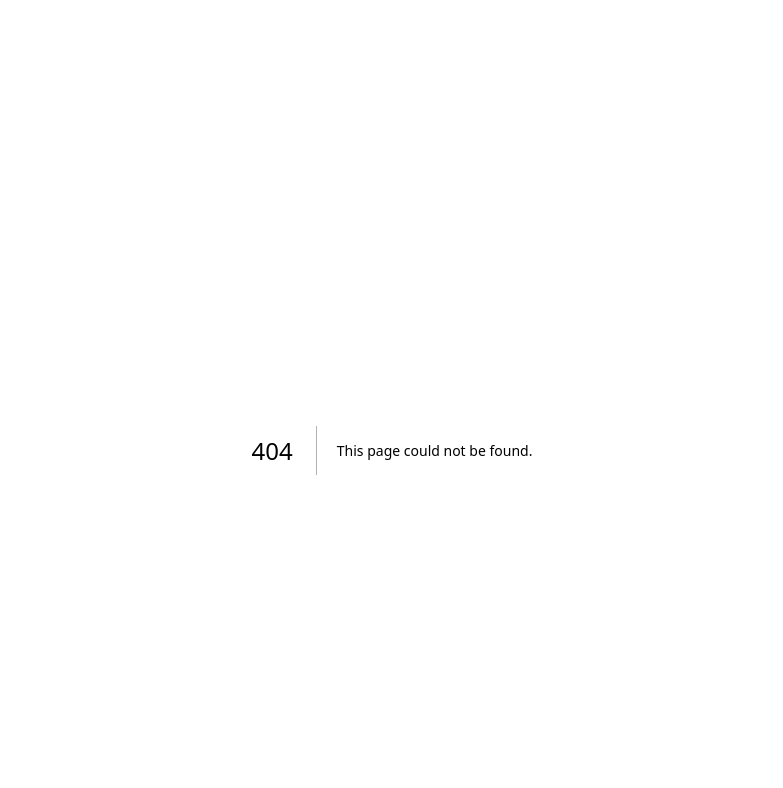
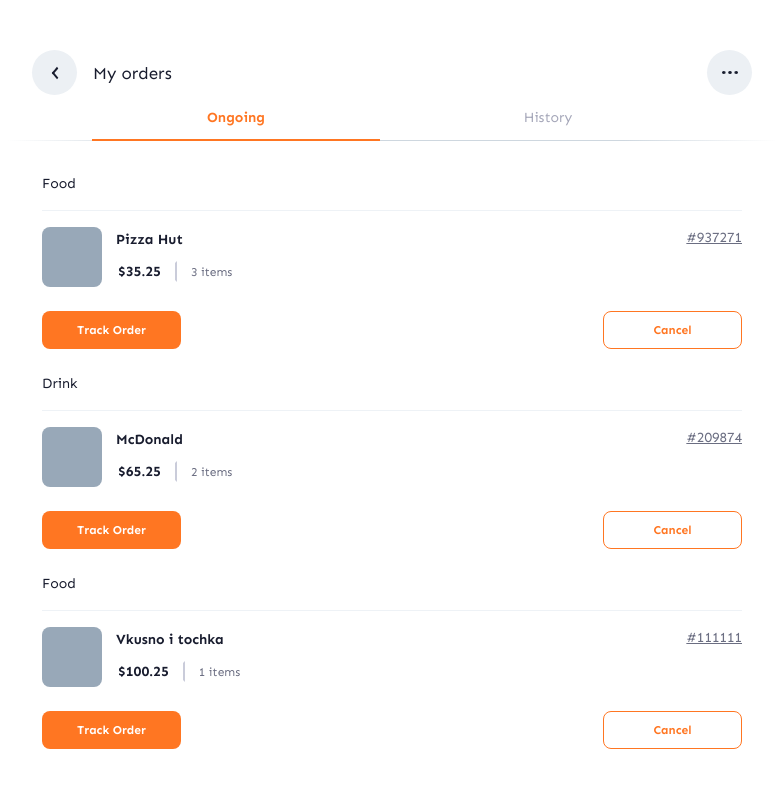
Before and after one commit to att-dot/food-delivery-app, a Next.js app: page /orders/ongoing in a window 1280 px wide. Before the commit this address had no page. Shown: the top 788 px of the page, without its empty margins (248-1031 px from the left). Built offline with nearby package versions, Linux system fonts and the light colour scheme.

Commit message:
ongoing page finished

```diff
--- /dev/null
+++ b/src/app/orders/history/page.tsx
@@ -0,0 +1,6 @@
+
+export default function history() {
+    return <>
+    sdsds
+    </>
+};
--- a/src/app/orders/layout.tsx
+++ b/src/app/orders/layout.tsx
@@ -1,12 +1,42 @@
+"use client";
+
+import Image from "next/image";
 import GoBack from "../ui/GoBack";
+import { usePathname } from "next/navigation";
+import OrdersNavLink from "../ui/ordersPart/OrdersNavLink";
+import "./orders.css";
 
-export default function layout(params) {
+export default function layout({ children }: { children: React.ReactNode }) {
+  const pathname = usePathname();
+  console.log(pathname);
   return (
     <>
-      <header>
-        <GoBack />
+      <header className=" grid grid-cols-2 grid-rows-2 border-b-[1px]  border-b-[#CED7DF] w-[100vw] md-line-bg md:border-b-transparent md:w-[768px] pr-[24px] pl-[24px] box-border">
+        <div className="flex gap-[min(5%,16px)] items-center ">
+          <GoBack />
+          <h1 className="leading-[22px] font-normal text-[17px] text-[#181C2E] ">
+            My orders
+          </h1>
+        </div>
+        <button
+          type="button"
+          title="more options"
+          tabIndex={0}
+          onClick={() => {}}
+          className="w-[45px] h-[45px] bg-[#ECF0F4] justify-self-end rounded-4xl flex justify-center items-center cursor-pointer hover:scale-110 active:scale-95 transition-transform"
+        >
+          <Image
+            src={"/restaurants/More.png"}
+            width={16}
+            height={2}
+            alt=""
+            className=" "
+          />
+        </button>
 
+        <OrdersNavLink className="col-span-2 self-end" />
       </header>
+      <main className="w-full pt-[32px] max-w-[700px]">{children}</main>
     </>
   );
 }
--- /dev/null
+++ b/src/app/orders/ongoing/page.tsx
@@ -0,0 +1,9 @@
+import OngoingMain from "@/app/ui/ordersPart/ongoing/OngoingMain";
+
+export default function ongoing() {
+  return (
+    <>
+      <OngoingMain />
+    </>
+  );
+}
--- /dev/null
+++ b/src/app/orders/orders.css
@@ -0,0 +1,20 @@
+
+.red {
+  background-color: red;
+}
+
+@media (width > 760px) {
+  .md-line-bg {
+    border-image: linear-gradient(
+        to right,
+        #ced7df00 0%,
+        #ced7df 20%,
+        #ced7df 80%,
+        #ced7df00 100%
+      )
+      1;
+    border-radius: 5px; /* this doesn't work */
+    border-bottom-width: 1px;
+    border-style: solid;
+  }
+}
--- a/src/app/ui/onboarding/Button.tsx
+++ b/src/app/ui/onboarding/Button.tsx
@@ -6,17 +6,21 @@
   textContent,
   disabled = false,
   children,
+  textColorCSS,
+  functionalCSS,
 }: {
   onClick?: () => void;
   className?: string;
   textContent?: string;
   disabled?: boolean;
   children?: React.ReactNode;
+  textColorCSS?: string;
+  functionalCSS?: string;
 }) {
   const classNameOnDisabled =
     " bg-[#a0a0a0] active:outline-0 active:bg-[#a0a0a0] outline-0 active:opacity-[90%] hover:bg-[#a0a0a1] text-[#00000050]";
   const defaultClassName =
-    " text-white bg-[#FF7622] hover:bg-[#ff883e] active:outline-3 active:bg-[#ffffff] outline-[#FF7622] active:text-black transition-colors ";
+    " bg-[#FF7622] hover:bg-[#ff883e] active:outline-3 active:bg-[#ffffff] outline-[#FF7622] active:text-black transition-colors ";
   return (
     <button
       type="submit"
@@ -24,7 +28,12 @@
       className={
         "w-80 h-16 box-border font-bold  rounded-2xl " +
         className +
-        (disabled ? classNameOnDisabled : defaultClassName)
+        (textColorCSS ? " " + textColorCSS + " " : " text-white ") +
+        (disabled
+          ? classNameOnDisabled
+          : functionalCSS
+            ? functionalCSS
+            : defaultClassName)
       }
       {...(disabled ? { disabled: true } : {})}
     >
--- /dev/null
+++ b/src/app/ui/ordersPart/OrdersNavLink.tsx
@@ -0,0 +1,46 @@
+"use client";
+import { usePathname } from "next/navigation";
+import Link from "next/link";
+import "./style.scss";
+export default function OrdersNavLink({
+  className = "",
+}: {
+  className?: string;
+}) {
+  const pathname = usePathname();
+  const curPageStyle =
+    " text-[#FF7622] font-bold  border-b-0 border-[#FF7622] chosen ";
+
+  return (
+    <nav
+      className={
+        " w-full max-w-[600px] justify-self-center p-[0px_auto] grid grid-cols-2 grid-rows-[33px] text-center gap-[24px]  box-border " +
+        (pathname === "/orders/ongoing" ? " navOngoing " : " navHistory ") +
+        className
+      }
+    >
+      <Link
+        href={"./ongoing"}
+        className={
+          "ongoing w-full transition-all  text-[14px] hover:bg-[#FF762210] " +
+          (pathname === "/orders/ongoing"
+            ? curPageStyle
+            : " text-[#A5A7B9] font-normal")
+        }
+      >
+        Ongoing
+      </Link>{" "}
+      <Link
+        href={"./history"}
+        className={
+          "history w-full transition-all  text-[14px] hover:bg-[#FF762210] " +
+          (pathname === "/orders/history"
+            ? curPageStyle
+            : " text-[#A5A7B9] font-normal ")
+        }
+      >
+        History
+      </Link>
+    </nav>
+  );
+}
--- /dev/null
+++ b/src/app/ui/ordersPart/ongoing/OngoingCard.tsx
@@ -0,0 +1,65 @@
+import Link from "next/link";
+import Button from "../../onboarding/Button";
+
+export default function OngoingCard({
+  type,
+  restaurantName,
+  items,
+  code,
+  price,
+  pictureURl,
+}: {
+  type: string;
+  restaurantName: string;
+  items: string;
+  code: string;
+  price: string;
+  pictureURl: string;
+}) {
+  return (
+    <article className="w-full not-first:mt-[24px] ">
+      <h2 className="font-normal text-[14px] text-[#181C2E]">{type}</h2>
+      <hr className="m-[16px_0px]" style={{ color: "#EEF2F6" }} />
+      <section
+        aria-label={restaurantName + " order details"}
+        className="w-full grid grid-cols-[auto_3fr_1fr] grid-rows-[auto_auto] gap-y-[24px]"
+      >
+        {/* <Image /> */}
+        <div className="size-[60px] bg-[#98A8B8] rounded-[8px]"></div>
+
+        <div className="ml-[14px]">
+          <Link
+            href={`/restaurants/${restaurantName}`}
+            className=" text-[14px] font-bold text-[#181C2E] "
+          >
+            {restaurantName}
+          </Link>
+          <p className=" text-[14px] font-bold text-[#181C2E] flex items-center mt-[10px] ">
+            <span className="pr-[14px] leading-[17px] border-2 border-white border-r-[2px] border-r-[#CACCDA]">
+              {price}
+            </span>
+
+            <span className="ml-[14px] text-[12px] text-[#6B6E82] font-normal">
+              {items} items
+            </span>
+          </p>
+        </div>
+        <p className="text-[#6B6E82] text-[14px] justify-self-end underline">{code}</p>
+
+        <div className="flex justify-between w-full col-span-3 ">
+          <Button
+            textContent="Track Order"
+            className="w-[139px] h-[38px] rounded-[8px] text-[12px] font-bold bg-[#FF7622]"
+            functionalCSS=" active:bg-white active:text-[#FF7622] transition-all active:border-[#FF7622] active:border-[1px]"
+          />
+          <Button
+            textContent="Cancel"
+            textColorCSS="text-[#FF7622]"
+            className="w-[139px] h-[38px] rounded-[8px]  text-[12px] font-bold bg-transparent border-[1px] border-[#FF7622] "
+            functionalCSS=" active:bg-[#FF7622] active:text-white transition-all "
+          />
+        </div>
+      </section>
+    </article>
+  );
+}
--- /dev/null
+++ b/src/app/ui/ordersPart/ongoing/OngoingMain.tsx
@@ -0,0 +1,37 @@
+import OngoingCard from "./OngoingCard";
+
+export default function OngoingMain() {
+  const data = [
+    {
+      type: "Food",
+      restaurantName: "Pizza Hut",
+      items: "3",
+      code: "#937271",
+      price: "$35.25",
+      pictureURl: "",
+    },
+    {
+      type: "Drink",
+      restaurantName: "McDonald",
+      items: "2",
+      code: "#209874",
+      price: "$65.25",
+      pictureURl: "",
+    },
+    {
+      type: "Food",
+      restaurantName: "Vkusno i tochka",
+      items: "1",
+      code: "#111111",
+      price: "$100.25",
+      pictureURl: "",
+    },
+  ];
+  return (
+    <section aria-label="Ongoing orders" className="w-full">
+      {data.map((data) => (
+        <OngoingCard {...data} />
+      ))}
+    </section>
+  );
+}
--- /dev/null
+++ b/src/app/ui/ordersPart/style.scss
@@ -0,0 +1,50 @@
+// .ongoing::after,
+// .history::after {
+//   width: 100%;
+//   display: block;
+//   height: 2px;
+//   background-color: #ff7622;
+//   position: absolute;
+//   bottom: -1px;
+//   z-index: 10;
+//   transform: translateX(100%);
+//   transition: all 0.3s ease-in;
+// }
+
+// .chosen {
+//   position: relative;
+// }
+// .chosen::after {
+//   content: "";
+//   transform: translateX(0%);
+//   transition: all 0.3s ease-in;
+// }
+
+.history:hover,
+.ongoing:hover {
+
+  background: linear-gradient(#ff772200 30%, #ff772213 80%, #ff77221f 100%);
+}
+
+
+nav {
+  position: relative;
+  transition: all 0.3s ease-in;
+}
+nav::after {
+  content: "";
+  width: calc(50% - 12px) ;
+  display: block;
+  height: 2px;
+  background-color: #ff7622;
+  position: absolute;
+  bottom: -1px;
+  z-index: 10;
+  left: 0px;
+  transition: all 0.15s cubic-bezier(0.4, 0, 0.2, 1);
+}
+
+
+.navHistory::after {
+  left: calc(50% + 12px);
+}
--- a/src/app/ui/restaurantPage/RestaurantDescription.tsx
+++ b/src/app/ui/restaurantPage/RestaurantDescription.tsx
@@ -2,9 +2,12 @@
 import FavouriteBtn from "../foodpage/FavouriteBtn";
 import ThreeDetails from "../ThreeDetails";
 import { restaurants } from "../main/MainRestaurantMenu";
+import { usePathname } from "next/navigation";
 
 export default function RestaurantDescription() {
-    const { deliveryPrice, deliveryTime, grade } = restaurants[0];
+  const { deliveryPrice, deliveryTime, grade } = restaurants[0];
+  const name = usePathname().split("/")[2].split("%20").join(" ");
+  console.log(name);
   return (
     <section className=" flex flex-col gap-[24px]">
       <div className="relative h-[150px] w-[327px] ">
@@ -21,9 +24,7 @@
       </div>
 
       <div>
-        <h1 className="font-bold text-[20px] text-[#181C2E]">
-          Spicy restaurant
-        </h1>
+        <h1 className="font-bold text-[20px] text-[#181C2E]">{name}</h1>
         <p className="text-[14px] font-normal leading-6 text-[#A0A5BA] w-[307px]">
           Maecenas sed diam eget risus varius blandit sit amet non magna.
           Integer posuere erat a ante venenatis dapibus posuere velit aliquet.
```
